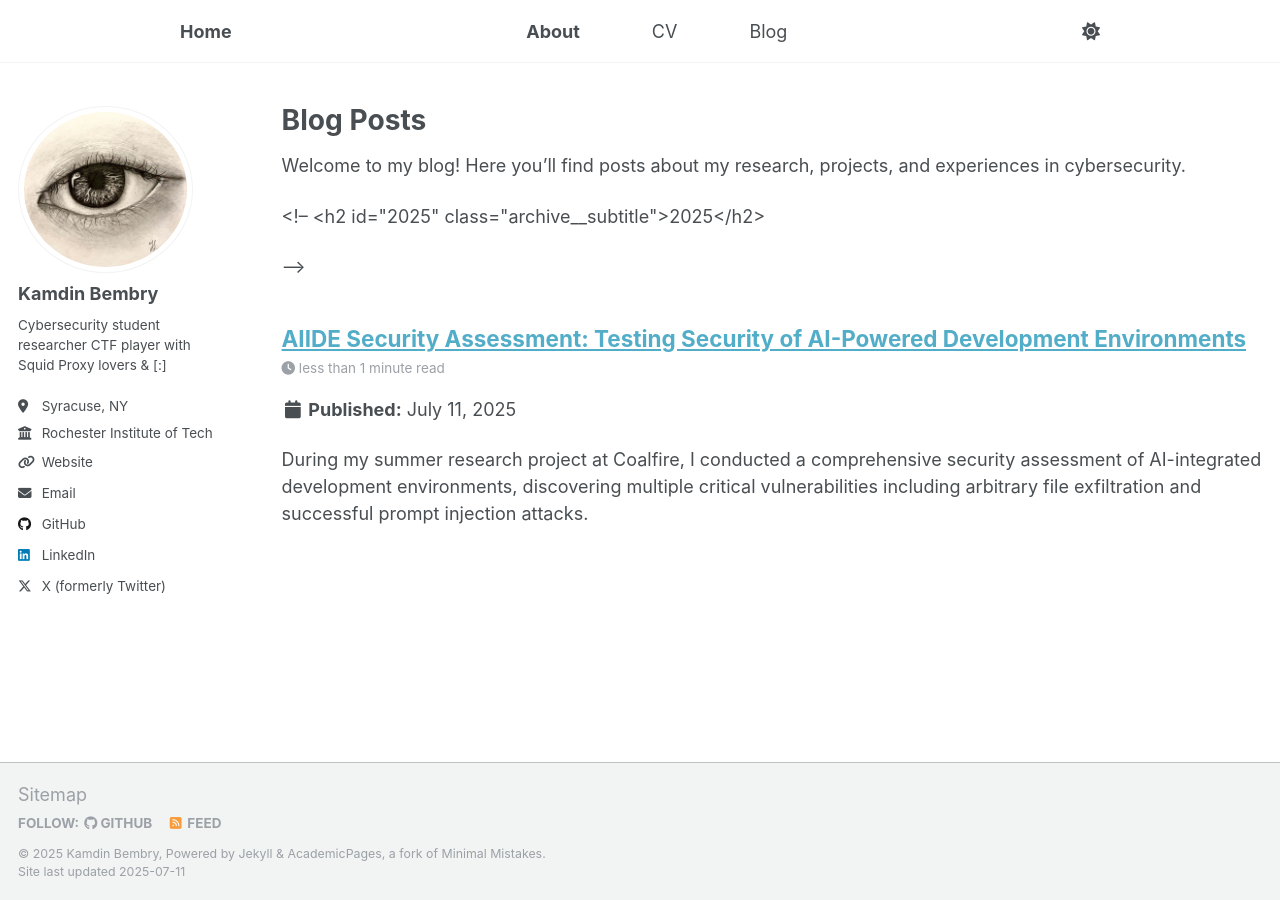
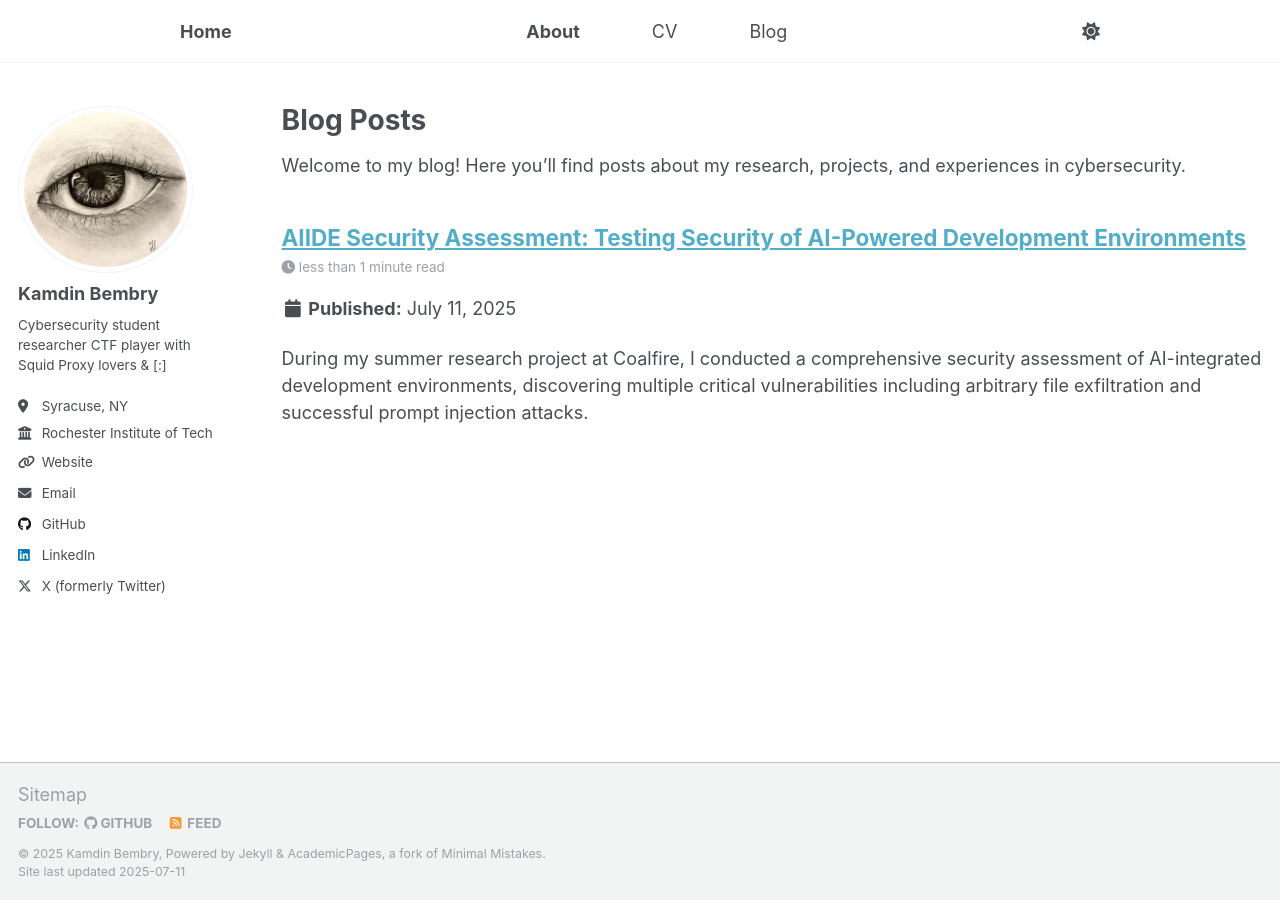
Before and after one commit to Zia-Rashid/Zia-Rashid.github.io, a Jekyll site: the page built from _pages/blog.md, in a window 1280 px wide. Built offline with Jekyll 4.4.1, drawn with Linux system fonts in a browser that asks for light colours; a script that is not in the unit is left out.

Commit message:
update to blog render

```diff
--- a/_pages/blog.md
+++ b/_pages/blog.md
@@ -14,11 +14,6 @@ Welcome to my blog! Here you'll find posts about my research, projects, and expe
 
 {% capture written_year %}'None'{% endcapture %}
 {% for post in site.posts %}
-  <!-- {% capture year %}{{ post.date | date: '%Y' }}{% endcapture %} -->
-  <!-- {% if year != written_year %}
-    <h2 id="{{ year | slugify }}" class="archive__subtitle">{{ year }}</h2>
-    {% capture written_year %}{{ year }}{% endcapture %}
-  {% endif %} -->
   {% include archive-single.html %}
 {% endfor %}
 <!-- did that get updated or not? -->
```
